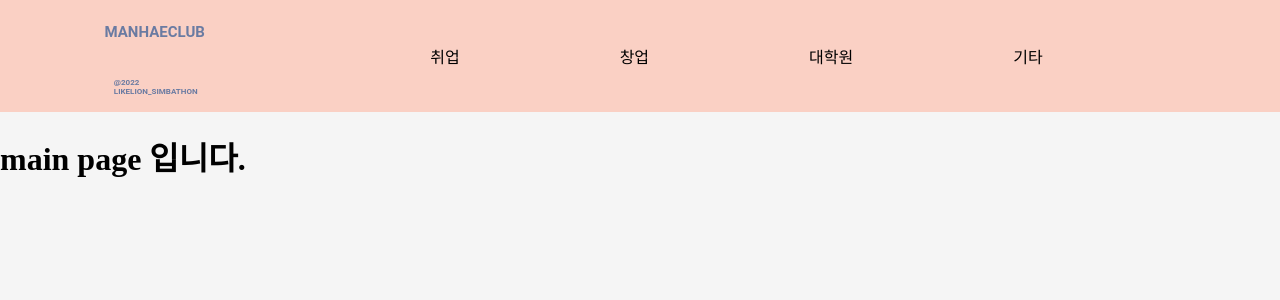
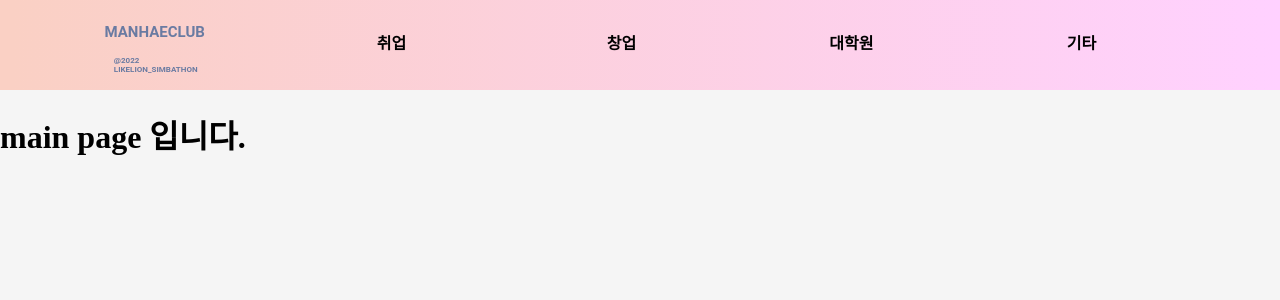
Before and after one commit to assayw119/Simbathon_Roadhero, a Django app: page / in a window 1280 px wide. Shown: the top 300 px of the page. Run offline with Django 4.2, Linux system fonts and the light colour scheme; some libraries are stand-ins or nearby versions.

Commit message:
first commit

```diff
--- a/simbathon_project/basic/static/css/style.css
+++ b/simbathon_project/basic/static/css/style.css
@@ -2,7 +2,7 @@
     display: flex;
     justify-content: space-between;
     align-items: center;
-    background-color: #FAD0C4;
+    background: linear-gradient(90deg, #FAD0C4 0%, #FAD0C4 1%, #FFD1FF 100%);
     padding: 8px 12px;
   }
 
@@ -18,28 +18,48 @@ body {
     font-weight: 600;
     font-size: 12px;
     padding-left: 7.36%;
+    top: 31.84%;
 
   }
 
 
 a {
     text-decoration: none;
-    color: black;
-    font-style: normal;
   }
+
+@import url('https://fonts.googleapis.com/css2?family=Noto+Serif+KR:wght@200&display=swap');
 
 .navbar__menu {
     list-style: none;
     display: flex;
     margin: 0;
     padding-left: 0;
+    text-align: center;
   }
 
 .navbar__menu li {
     padding: 10px 80px;
   }
 
-.navbar__menu li:hover {
-    background-color: #6A7BA2;
-    border-radius: 3px;
+
+.navbar__menu a{
+     font-family: 'Roboto';/*폰트*/
+     color: black;/*폰트컬러*/
+     font-weight: 800;/*폰트굵기*/
+     text-decoration: none;/*a href 밑줄 등 글자 꾸밈 없음*/
+     line-height: 40px;
   }
+
+.navbar__menu a:after {/*after 가상요소*/
+     display:block;/*a요소를 블록 요소라고 선언*/
+     width:70px;/*카테고리 메뉴 밑줄의 크기를 동일하게 주기 위해 width 설정*/
+                /*혹시 a요소 크기만큼 생기길 바란다면 width 삭제*/
+     content: '';/*comtent안은 밑줄 디자인을 위해 비워두세요.*/
+     border-bottom: solid 2px #6A7BA2;
+     transform: scaleX(0);/*크기를 0으로 줌으로써 평상시엔 밑줄 없음*/
+     transition: transform 250ms ease-in-out; /*변형 방식*/
+  }
+
+  .navbar__menu a:hover:after {
+     transform: scaleX(1);/*a 속성에 hover시 after를 기존 크기로 변경*/
+  }
--- a/simbathon_project/basic/templates/shared/_navbar.html
+++ b/simbathon_project/basic/templates/shared/_navbar.html
@@ -15,8 +15,8 @@
 
       <div class="navbar__name">
         <a href="#"><p style = "color:#6A7BA2; font-size: 15px; font-family: 'Roboto'; font-style: normal;font-weight: 700;">MANHAECLUB</p></a>
-        <br>
-        <p style = "color:#6A7BA2; font-size: 8px; padding-left: 9.38%">@2022<br>LIKELION_SIMBATHON</p>
+
+        <p style = "color:#6a7ba2; font-size: 8px; padding-left: 9.38%">@2022<br>LIKELION_SIMBATHON</p>
 
       </div>
 
```
